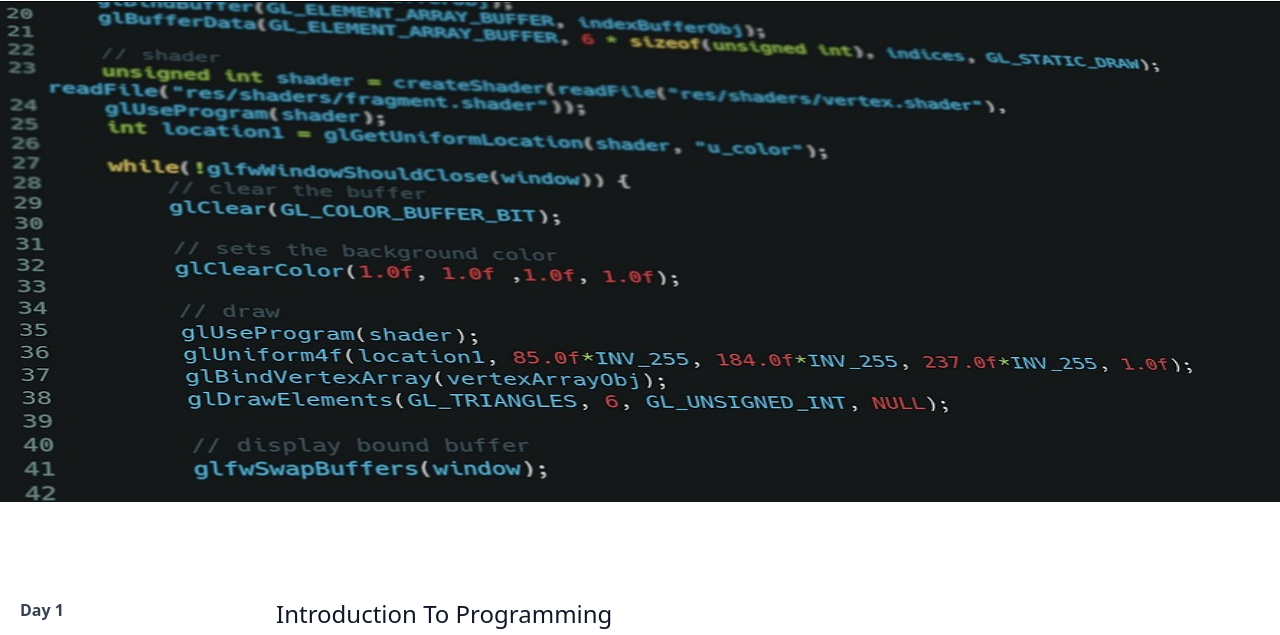
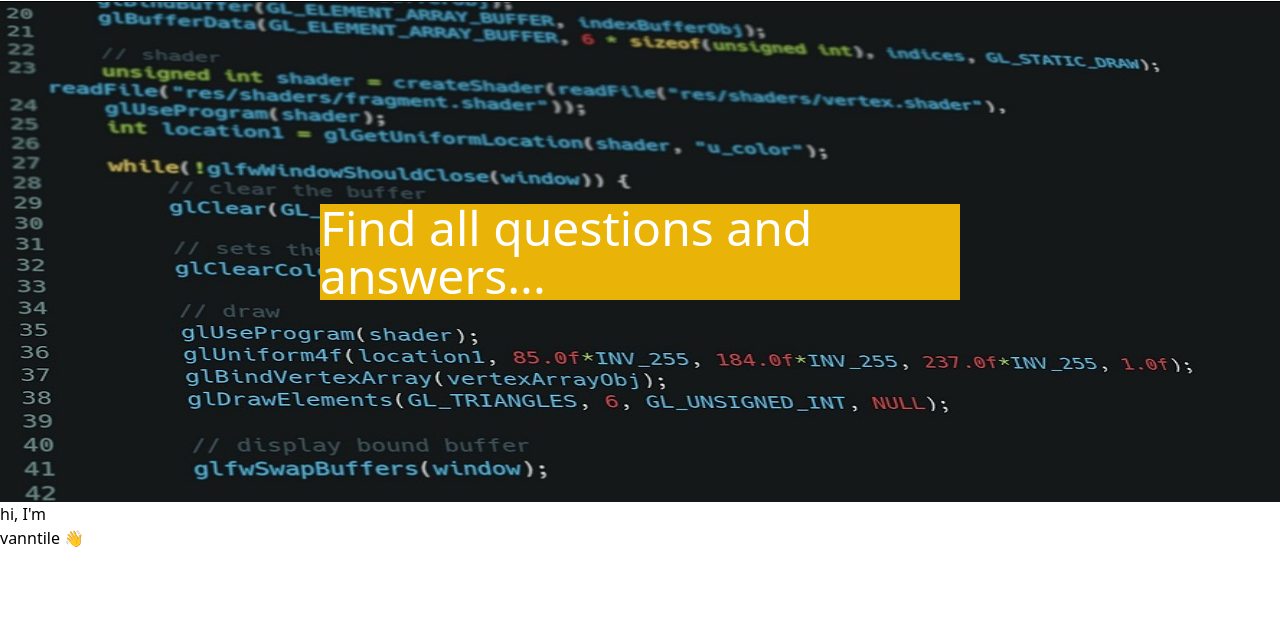
Before and after one commit to RITIK900/Coder-Army, a plain HTML site: page index.html in a window 1280 px wide. Shown: the part 89-724 px from the top of the page. Drawn offline with nearby package versions, Linux system fonts and the light colour scheme.

Commit message:
Update index.html

```diff
--- a/index.html
+++ b/index.html
@@ -53,7 +53,25 @@
 
     <!--**************************************NavBar Ends***************************************-->
     <hr style="border-color: black" />
-    <img style="width: 100%; height: 500px;" src="img/bg.jpg" alt="bg">
+    <!-- <img style="width: 100%; height: 500px;" src="img/bg.jpg" alt="bg"> -->
+
+    <div class="relative">
+        <img style="width: 100%; height: 500px;" src="img/bg.jpg" alt="bg" />
+        <h1 class="absolute text-5xl text-white top-1/2 left-1/2 -translate-x-1/2 -translate-y-1/2 bg-yellow-500">
+            Find all questions and answers...</h1>
+    </div>
+
+    <h1 className="mb-2 font-mono text-4xl text-gray-100 md:text-6xl">
+      hi, I&apos;m <br className="block md:hidden" />
+      <span className="relative">
+        <span className="h-20 pt-2 overflow-x-hidden whitespace-nowrap text-brand-accent">
+          vanntile <span className="text-3xl md:text-5xl">👋</span>
+        </span>
+        <span
+          className="{`${styles.cursor} absolute -bottom-0 left-0 -top-1 inline-block bg-gray-900 w-full animate-type will-change`}"
+        ></span>
+      </span>
+    </h1>
     <!--**********************************Day-Section********************************************-->
 
     <section class="text-gray-600 body-font overflow-hidden">
```
